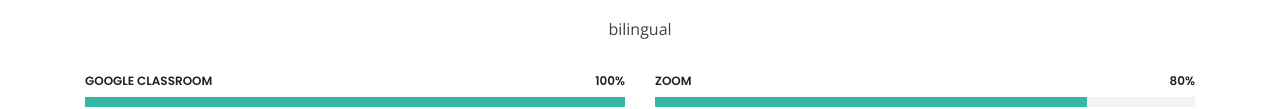
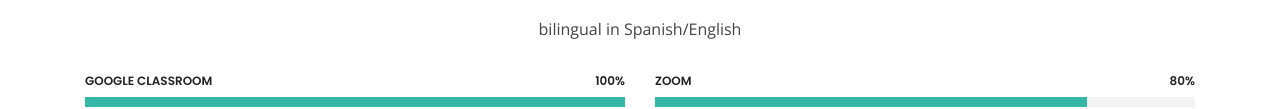
Before and after one commit to ctbjulian/ctbjulian.github.io, a plain HTML site: page about.html in a window 1280 px wide. Shown: the part 798-907 px from the top of the page. Drawn offline with nearby package versions, Linux system fonts and the light colour scheme.

Commit message:
Update about.html

```diff
--- a/about.html
+++ b/about.html
@@ -122,7 +122,7 @@
 
         <div class="section-title">
           <h2>Skills</h2>
-          <p>bilingual</p>
+          <p>bilingual in Spanish/English</p>
         </div>
 
         <div class="row skills-content">
```
